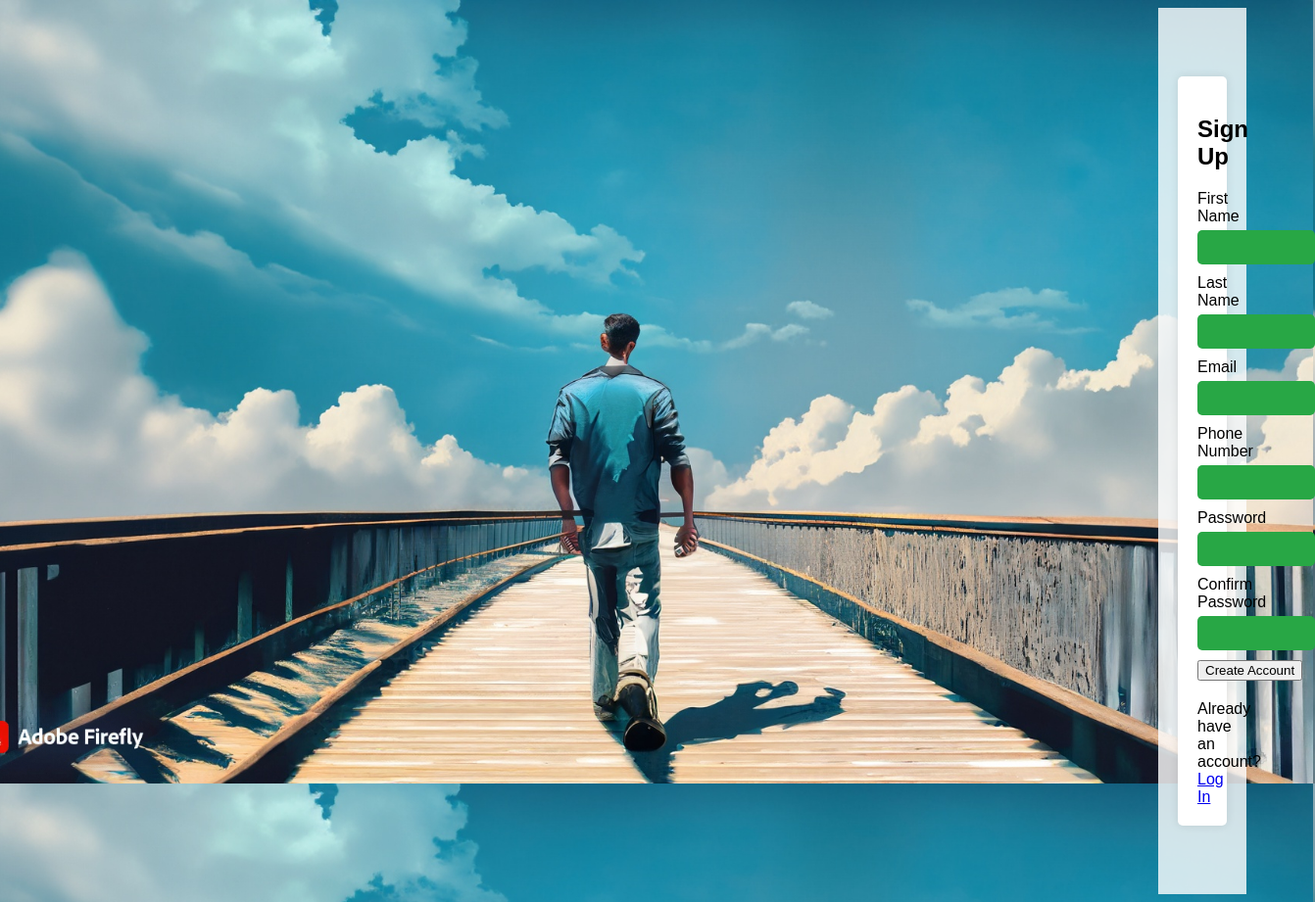
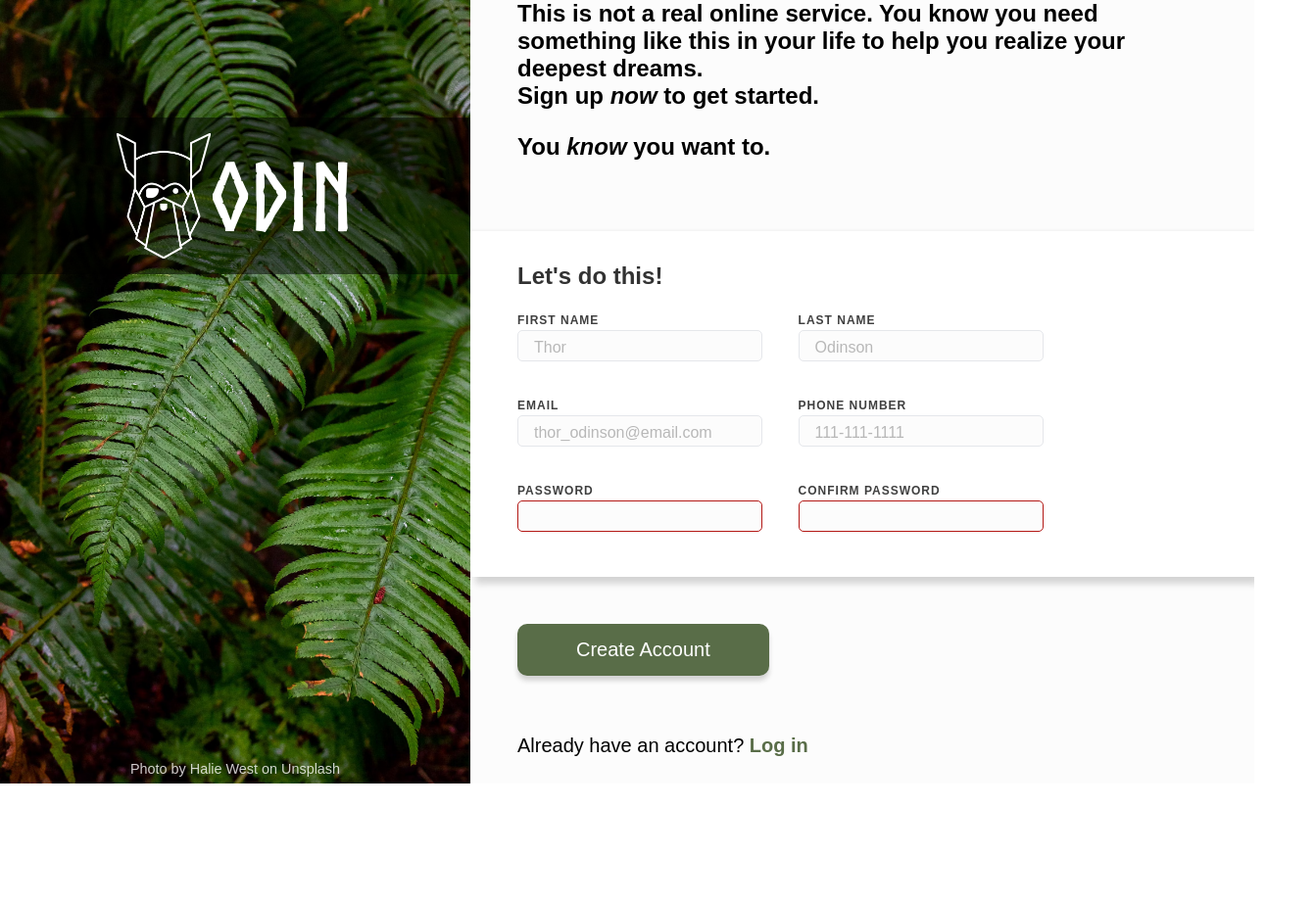
Before and after one commit to AVhouse/signup_form_template, a plain HTML site: page index.html in a window 1280 px wide. Shown: the whole page at 98% size, 1342 px wide, since content can reach past the window. After the commit the page ends 800 px from the top, so only its background shows below. Drawn offline with Linux system fonts and the light colour scheme.

Commit message:
add images

```diff
--- a/index.html
+++ b/index.html
@@ -3,46 +3,90 @@
 <head>
     <meta charset="UTF-8">
     <meta name="viewport" content="width=device-width, initial-scale=1.0">
-    <link rel="stylesheet" href="style.css">
-    <title>Sign Up Form</title>
+    <link rel="stylesheet" type="text/css" href="style.css" />
+    <title>Sign Up Form - TOP</title>
 </head>
 <body>
-    <div class="form-container">
-    <div class="signup-form">
-        <h2>Sign Up</h2>
-        <form action="/submit-to-endpoint" method="post">
-            <div class="form-control">
-                <label for="firstname">First Name</label>
-                <input type="text" id="firstname" name="firstname" required>
+    <div class="banner">
+        <div class="banner-top-section">
+            <div class="banner-text-wrapper">
+                <img
+                    src="./assets/odin-lined.png"
+                    alt="odin-logo"
+                    class="odin-image"
+                    />
+                <p class="banner-text">Odin</p>
             </div>
-            <div class="form-control">
-                <label for="lasttname">Last Name</label>
-                <input type="text" id="lastname" name="lastname" required>
-            </div>
-            <div class="form-control">
-                <label for="email">Email</label>
-                <input type="email" id="email" name="email" required>
-            </div>
-            <div class="form-control">
-                <label for="phone">Phone Number</label>
-                <input type="tel" id="phone" name="phone" required>
-            </div>
-            <div class="form-control">
-                <label for="password">Password</label>
-                <input type="password" id="password" name="password" required>
-            </div>
-            <div class="form-control">
-                <label for="confirmPassword">Confirm Password</label>
-                <input type="password" id="confirmPassword" name="confirmPassword" required>
-            </div>
-            <div class="form-control">
-                <input type="submit" value="Create Account">
-            </div>
-        </form>
-        <div class="form-footer">
-            Already have an account? <a href="/login">Log In</a>
+        </div>
+        <div class="banner-bottom-section">
+            <p class="banner-footer-text">Photo by Halie West on Unsplash</p>
         </div>
     </div>
-</div>
+    <div class="content">
+        <div class="call">
+            <div class="call-content">
+                <h2>This is not a real online service. You know you need something
+                    like this in your life to help you realize your deepest
+                    dreams.<br /> Sign up <em>now</em> to get started.</h2>
+                <h2>You <em>know</em> you want to.</h2>
+            </div>
+        </div>
+        <div class="form">
+            <h2>Let's do this!</h2>
+            <div class="grid">
+                <div class="firstname grid-item">
+                    <label for="fname">First Name</label>
+                    <input name="fname" id="fname" type="text" placeholder="Thor">
+                </div>
+                <div class="lastname grid-item">
+                    <label for="lname">Last Name</label>
+                    <input name="lname" id="lname" type="text" placeholder="Odinson">
+                </div>
+                <div class="phoneNumber grid-item">
+                    <label for="phone">Phone Number</label>
+                    <input name="phone" id="phone" type="tel" placeholder="111-111-1111">
+                </div>
+                <div class="email grid-item">
+                    <label for="email">Email</label>
+                    <input name="email" id="email" type="email" placeholder="thor_odinson@email.com">
+                </div>
+                <div class="password grid-item">
+                    <label for="password">Password</label>
+                    <input required name="password" id="password" type="password">
+                    <p class="password-msg">* Passwords do not match</p>
+                </div>
+                <div class="password2 grid-item">
+                    <label for="password2">Confirm Password</label>
+                    <input required name="password2" id="password2" type="password">
+                </div>
+            </div>
+        </div>
+        <div class="buttons">
+            <button class="create-account-btn">Create Account</button>
+            <p class="log-in-txt">Already have an account? <a href="#">Log in</a></p>
+        </div>
+    </div>
+
+    <script>
+        document.querySelector("#password").addEventListener("keyup", () => checkPasswords());
+        document.querySelector("#password2").addEventListener("keyup", () => checkPasswords());
+        function checkPasswords () {
+            console.log("checking passwords");
+            console.log(document.querySelector("#password").value)
+            console.log(document.querySelector("#password2").value)
+            if (
+                document.querySelector("#password").value !==
+                document.querySelector("#password2").value
+            ) {
+                document.querySelector("#password").classList.add("invalid")
+                document.querySelector("#password2").classList.add("invalid")
+                document.querySelector(".password-msg").style.opacity = "80%";
+            } else {
+                document.querySelector("#password").classList.remove("invalid")
+                document.querySelector("#password2").classList.remove("invalid")
+                document.querySelector(".password-msg").style.opacity = "0";
+            }
+        }
+    </script>
 </body>
 </html>
--- a/style.css
+++ b/style.css
@@ -1,53 +1,235 @@
-body {
-    font-family: Arial, sans-serif;
-    background: url('/assets/FireflyImage.jpg') no-repeat center center fixed;
-    background-size: cover;
+@font-face {
+    font-family: "NorseBold";
+    src: url("./assets/Norse-Bold.otf");
 }
 
-.form-container {
-    width: 50px;
-    margin-right: 0;
-    margin-left: auto;
-    padding: 20px;
-    background-color: rgba(255, 255, 255, 0.8);
+* {
+    box-sizing: border-box;
+    padding: 0;
+    margin: 0;
 }
 
-.signup-form {
-    max-width: 400px;
-    margin: 50px auto;
-    background: #fff;
-    padding: 20px;
-    border-radius: 5px;
-    box-shadow: 0 0 10px rgba(0, 0, 0, 0.1);
+h2 {
+   padding-bottom: 1em;
+   font-size: 1.5rem;
 }
 
-.form-control {
-    margin-bottom: 10px;
+body {
+    display: flex;
+    flex-direction: row;
+    width: 100%;
+    height: 100vh;
+    font-family: Arial, Helvetica, sans-serif
 }
 
-.form-control label {
-    display: block;
-    margin-bottom: 5px;
+.banner {
+    flex: 3;
+    background-image: url("./assets/leaf.avif");
+    background-size: cover;
+    background-position: center;
+    background-repeat: no-repeat;
+    width: 100%;
+    overflow: auto;
+    display: flex;
+    flex-direction: column;
+    align-items: center;
+    justify-content: space-between;
 }
 
-.form-control input[type="text"],
-.form-control input[type="email"],
-.form-control input[type="password"],
-.form-control input[type="tel"] {
-    width: 100px;
-    padding: 10px;
-    border: none;
-    border-radius: 5px;
-    background: #28a745;
-    color: white;
-    cursor: pointer;
+.banner-top-section {
+    flex: 1;
+    display: flex;
+    align-items: center;
+    width: 100%;
 }
 
-.form-control input[type="Submit"]:hover {
-    background: #218838;
+.banner-text-wrapper {
+    display: flex;
+    height: 10em;
+    width: 100%;
+    background-color: rgba(0, 0, 0, .5);
+    align-items: center;
+    justify-content: center;
 }
 
-.form-footer {
-    text-align: center;
-    margin-top: 20px;
+.odin-image {
+    height: 80%;
+    width: auto;
 }
+
+.banner-text {
+    font-family: "NorseBold";
+    font-size: 6rem;
+    color: white;
+}
+
+.banner-bottom-section {
+    flex: 1;
+    display: flex;
+    align-items: end;
+    overflow: auto;
+}
+
+.banner-footer-text {
+    color: white;
+    opacity: 80%;
+    margin-bottom: .5em;
+    font-size: .9rem;
+}
+
+
+.content {
+    width: 100%;
+    flex: 5;
+    display: flex;
+    flex-direction: column;
+}
+
+.call {
+    flex: 1;
+    display: flex;
+    flex-direction: column;
+    justify-content: end;
+    padding-bottom: 3em;
+    padding-left: 3em;
+    width: 100%;
+    background-color: #fcfcfc;
+}
+
+.call-content {
+    width: 90%;
+}
+
+.form {
+    box-shadow: 5px 7px 7px 0 lightgray, 0 -2px 2px 0 rgba(0, 0, 0, .03);
+    z-index: 1;
+    padding: 2em 3em;
+    height: min-content;
+}
+
+.form > h2 {
+    opacity: .8;
+    padding: 0;
+}
+
+.columns {
+    display: flex;
+    width: 80%;
+    justify-content: space-between;
+}
+
+.column {
+    display: flex;
+    flex-direction: column;
+    flex: 1;
+}
+
+.grid {
+    width: 80%;
+    display: grid;
+    grid-template-columns: 1fr 1fr;
+    grid-template-rows: repeat(3, 1fr);
+    grid-template-areas:
+        "firstname lastname"
+        "email phoneNumber"
+        "password password2";
+    column-gap: 10px;
+}
+
+@media screen and (max-width: 1024px) {
+    .grid {
+        width: 100%;
+    }
+}
+
+.grid-item {
+    display: flex;
+    flex-direction: column;
+}
+
+.firstname { grid-area: firstname; }
+.lastname { grid-area: lastname; }
+.phoneNumber { grid-area: phoneNumber; }
+.email { grid-area: email; }
+.password { grid-area: password; }
+.password2 { grid-area: password2; }
+
+
+label {
+    text-transform: uppercase;
+    font-size: .75rem;
+    font-weight: bold;
+    opacity: .75;
+    letter-spacing: 1px;
+    margin-bottom: .25em;
+    margin-top: 2em;
+}
+
+input {
+    width: 100%;
+    max-width: 250px;
+    background-color: #FCFCFC;
+    font-size: 1rem;
+    padding: .25em;
+    padding-top: .5em;
+    padding-left: 1em;
+    border-radius: 5px;
+    outline: none;
+    border: 1px solid #E5E7EB;
+    margin-right: 4em;
+    transition: all 300ms;
+}
+
+input:invalid {
+    border: 1px solid rgb(179, 24, 21);
+}
+
+input:active,
+input:focus {
+    background-color: white;
+    border: 1px solid rgb(42, 63, 255);
+    box-shadow: 0 2px 5px 0 lightgray;
+}
+
+input::placeholder {
+    opacity: .5;
+}
+
+.invalid {
+    border: 1px solid rgb(179, 24, 21);
+}
+
+.password-msg {
+    font-size: .75rem;
+    color: rgb(179, 24, 21);
+    opacity: 0;
+    transition: opacity 300ms;
+}
+
+.buttons {
+    flex: 1;
+    background-color: #FCFCFC;
+    padding-top: 3em;
+    padding-left: 3em;
+}
+
+.create-account-btn {
+    background-color: #596D48;
+    color: white;
+    padding: .75em 3em;
+    border: none;
+    border-radius: 10px;
+    font-size: 1.25rem;
+    box-shadow: 0 5px 5px 0 lightgray;
+}
+
+.log-in-txt {
+    margin-top: 3em;
+    font-size: 1.25rem;
+}
+
+a {
+    color: #596D48;
+    font-weight: bold;
+    text-decoration: none;
+}
```
Also changed, not shown: assets/FireflyImage.jpg (deleted), assets/Norse-Bold.otf (added), assets/leaf.avif (added), assets/octocat_cd.png (deleted), assets/odin-lined.png (added).
